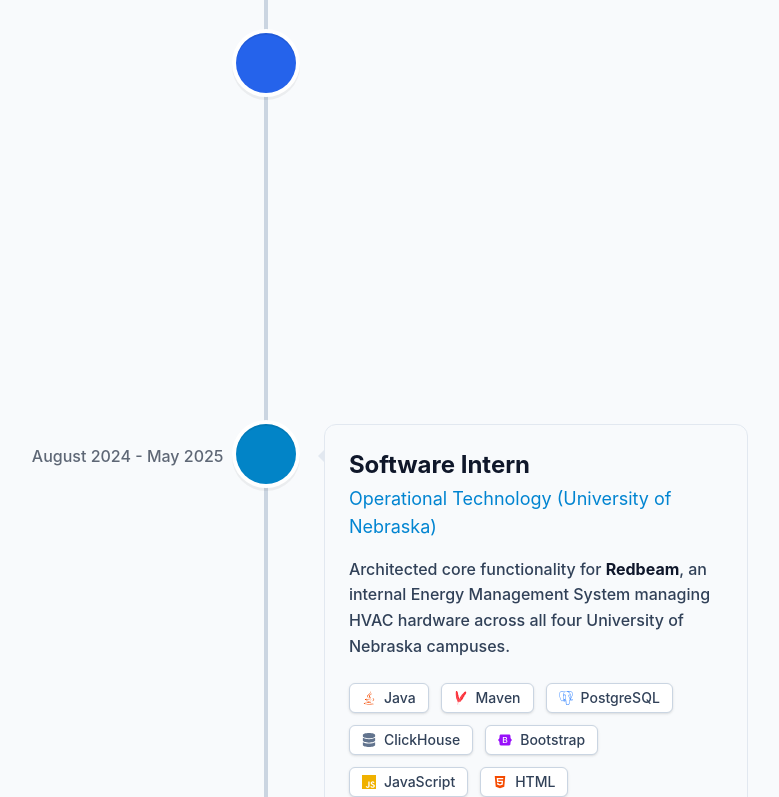
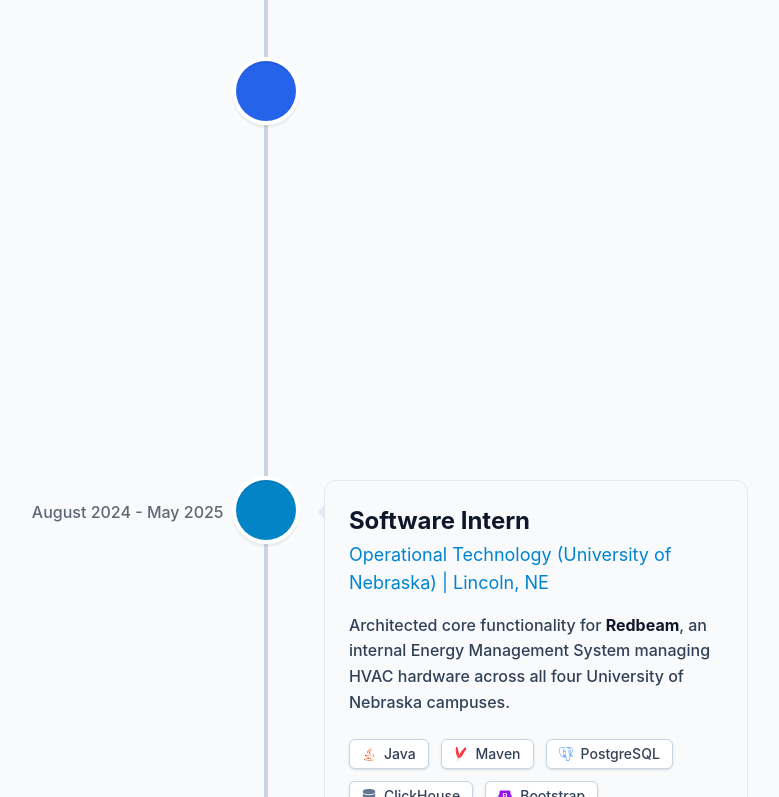
Before and after one commit to NaverJJV/naverjjv.github.io, a React (Vite) app: page / in a window 1280 px wide. Shown: the part 1791-2588 px from the top of the page, without its empty margins (374-1153 px from the left). Built offline with nearby package versions, Linux system fonts and the light colour scheme.

Commit message:
Add Lincoln location to experience tab

```diff
--- a/src/components/Experience.jsx
+++ b/src/components/Experience.jsx
@@ -35,7 +35,7 @@
                         iconStyle={{ background: '#2563eb', color: '#fff' }}
                     >
                         <h3 className="text-2xl font-bold">Product Manager & Squad Lead</h3>
-                        <h4 className="text-lg text-blue-400 mt-1">Nebraska Public Media (UNL Senior Design)</h4>
+                        <h4 className="text-lg text-blue-400 mt-1">Nebraska Public Media (UNL Senior Design) | Lincoln, NE</h4>
                         <p className="mt-4 text-slate-300 font-light leading-relaxed">
                             Leading a cross-functional squad of five developers for a production-level application. I serve as the primary communication liaison between engineering and stakeholders for Nebraska Public Media.
                         </p>
@@ -98,7 +98,7 @@
                         iconStyle={{ background: '#2563eb', color: '#fff' }}
                     >
                         <h3 className="text-2xl font-bold">Development Manager</h3>
-                        <h4 className="text-lg text-blue-400 mt-1">Nebraska Public Media (UNL Senior Design)</h4>
+                        <h4 className="text-lg text-blue-400 mt-1">Nebraska Public Media (UNL Senior Design) | Lincoln, NE</h4>
                         <p className="mt-4 text-slate-300 font-light leading-relaxed">
                             Managed the initial architectural setup and <strong className="text-white">CI/CD pipelines</strong> for the NextGenTV ATSC 3.0 application. Built using the Run3TV framework for regional PBS affiliates.
                         </p>
@@ -128,7 +128,7 @@
                         iconStyle={{ background: '#0284c7', color: '#fff' }}
                     >
                         <h3 className="text-2xl font-bold">Software Intern</h3>
-                        <h4 className="text-lg text-sky-600 mt-1">Operational Technology (University of Nebraska)</h4>
+                        <h4 className="text-lg text-sky-600 mt-1">Operational Technology (University of Nebraska) | Lincoln, NE</h4>
                         <p className="mt-4 text-slate-700 font-light leading-relaxed">
                             Architected core functionality for <strong className="text-slate-900">Redbeam</strong>, an internal Energy Management System managing HVAC hardware across all four University of Nebraska campuses.
                         </p>
```
